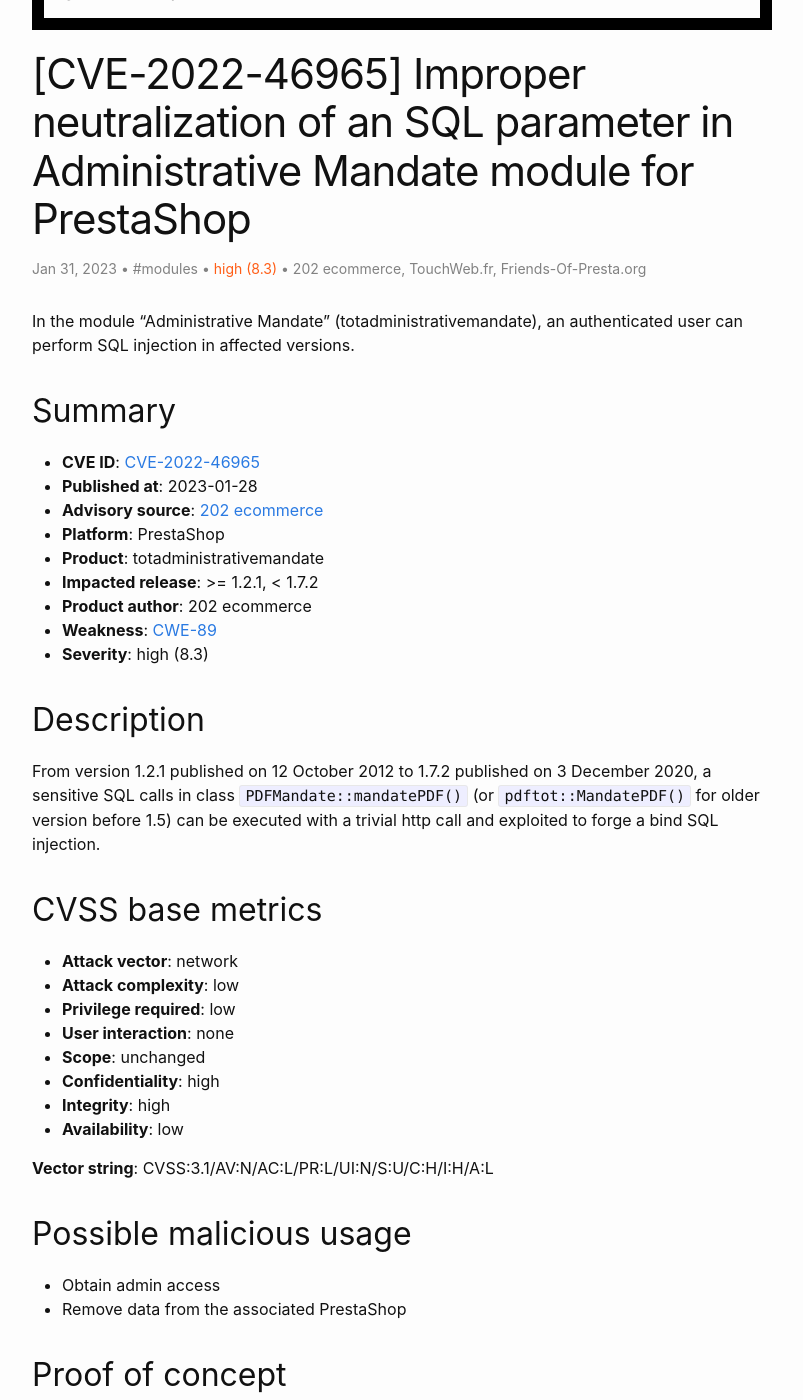
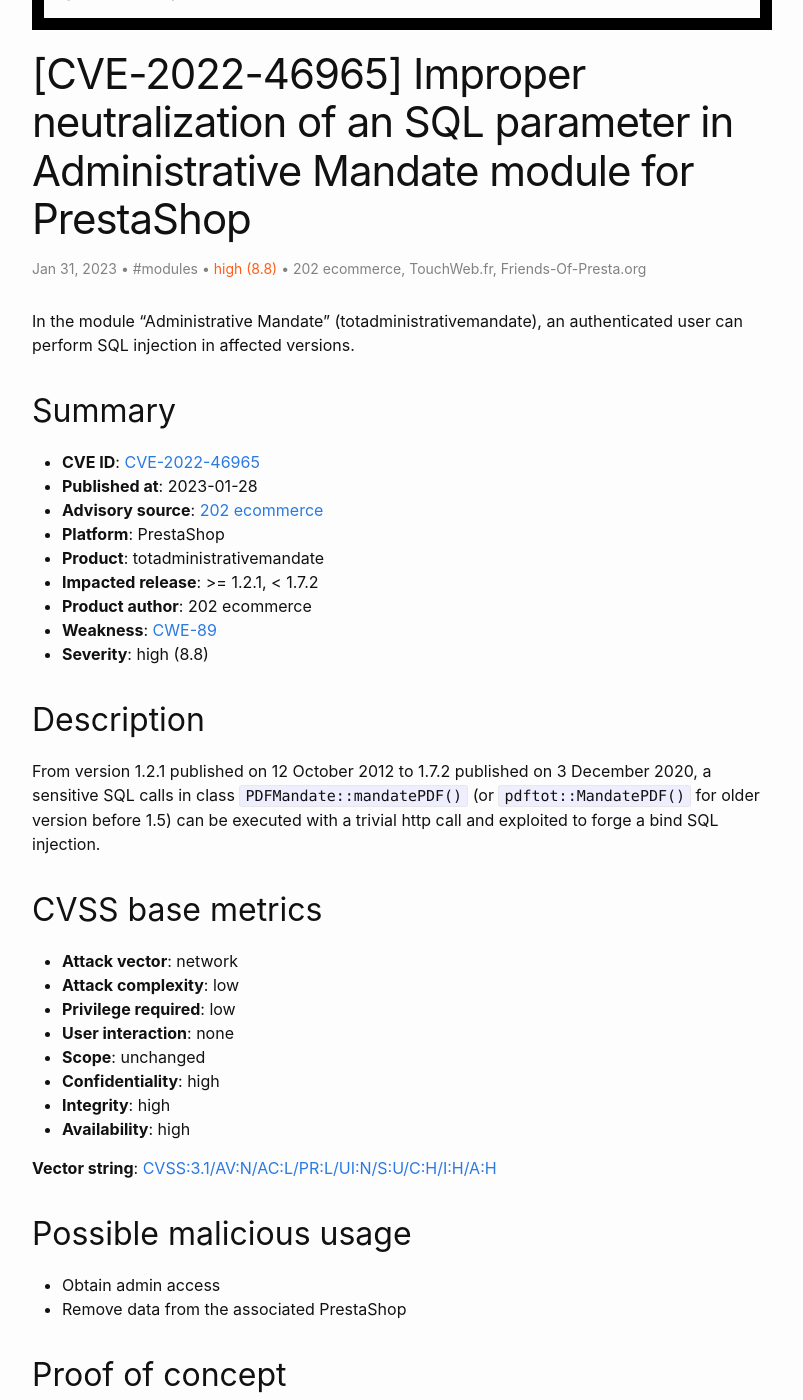
Before and after one commit to friends-of-presta/security-advisories, a Jekyll site: the page built from _posts/2023-01-31-totadministrativemandate.md, in a window 1280 px wide and 1400 px high, scrolled down 554 px. Shown: the whole window, without its empty margins (238-1041 px from the left). Built offline with Jekyll 4.4.1, drawn with Linux system fonts in a browser that asks for light colours.

Commit message:
Update 2023-01-31-totadministrativemandate.md

```diff
--- a/_posts/2023-01-31-totadministrativemandate.md
+++ b/_posts/2023-01-31-totadministrativemandate.md
@@ -7,7 +7,7 @@ author:
 - TouchWeb.fr
 - Friends-Of-Presta.org
 meta: "CVE,PrestaShop,totadministrativemandate"
-severity: "high (8.3)"
+severity: "high (8.8)"
 ---
 
 In the module "Administrative Mandate" (totadministrativemandate), an authenticated user can perform SQL injection in affected versions.
@@ -22,7 +22,7 @@ In the module "Administrative Mandate" (totadministrativemandate), an authentica
 * **Impacted release**: >= 1.2.1, < 1.7.2
 * **Product author**: 202 ecommerce
 * **Weakness**: [CWE-89](https://cwe.mitre.org/data/definitions/89.html)
-* **Severity**: high (8.3)
+* **Severity**: high (8.8)
 
 ## Description
 
@@ -38,9 +38,9 @@ From version 1.2.1 published on 12 October 2012 to 1.7.2 published on 3 December
 * **Scope**: unchanged
 * **Confidentiality**: high
 * **Integrity**: high
-* **Availability**: low
+* **Availability**: high
 
-**Vector string**: CVSS:3.1/AV:N/AC:L/PR:L/UI:N/S:U/C:H/I:H/A:L
+**Vector string**: [CVSS:3.1/AV:N/AC:L/PR:L/UI:N/S:U/C:H/I:H/A:H](https://nvd.nist.gov/vuln-metrics/cvss/v3-calculator?vector=AV:N/AC:L/PR:L/UI:N/S:U/C:H/I:H/A:H)
 
 ## Possible malicious usage
 
```
